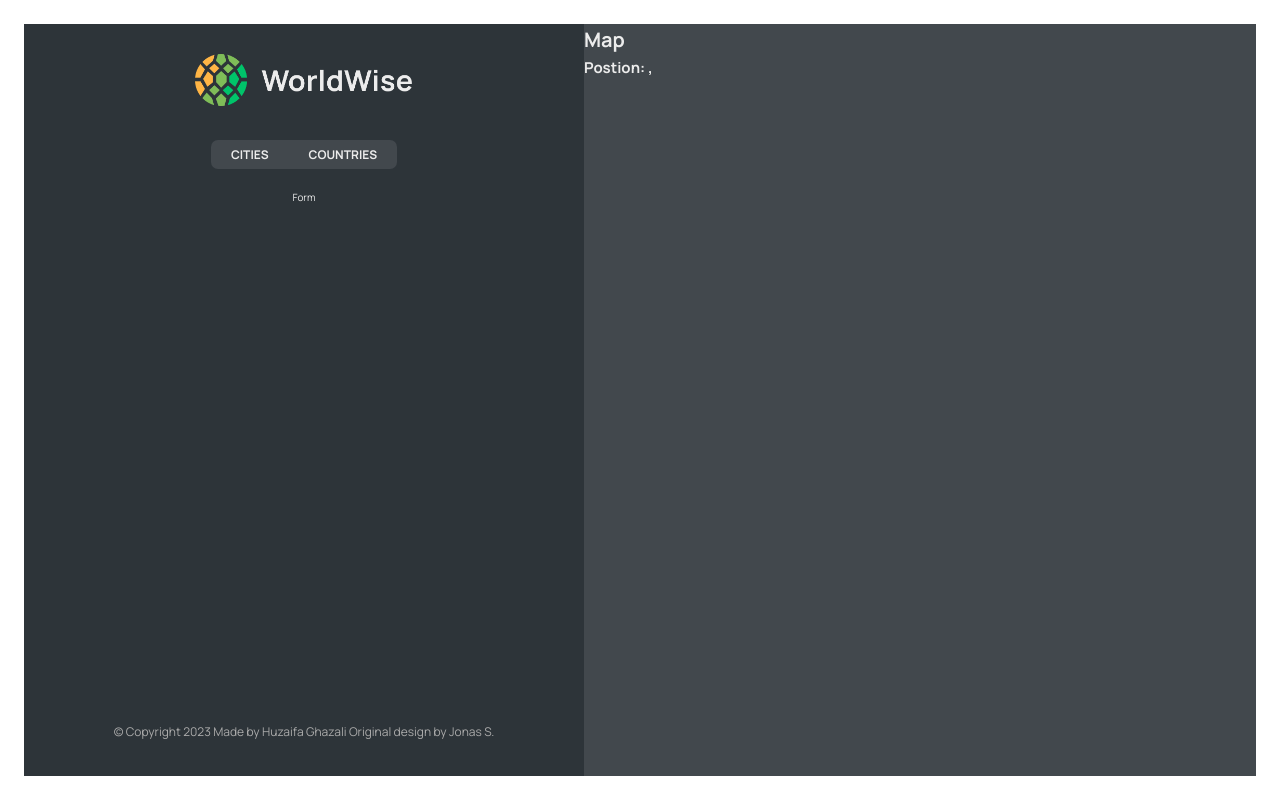
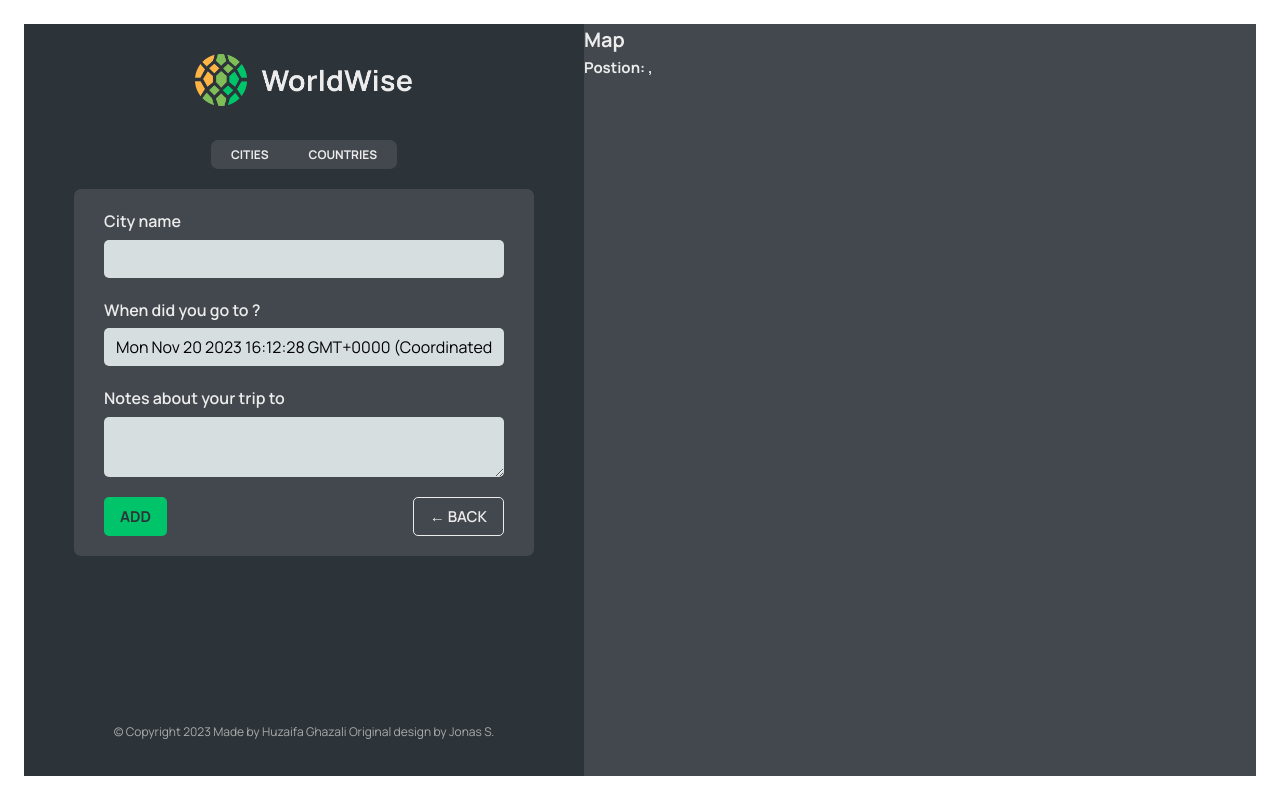
Before and after one commit to huzaifaghazali/World-Wise, a React (Vite) app: page /app/form in a window 1280 px wide. Built offline with nearby package versions, Linux system fonts and the light colour scheme; data requests are answered from the project's data file.

Commit message:
Added programmatic navigation

```diff
--- a/src/App.jsx
+++ b/src/App.jsx
@@ -9,6 +9,7 @@
 import CityList from './components/CityList';
 import CountryList from './components/CountryList';
 import City from './components/City';
+import Form from './components/Form';
 
 const BASE_URL = 'http://localhost:8000';
 
@@ -56,7 +57,7 @@
             path='countries'
             element={<CountryList cities={cities} isLoading={isLoading} />}
           />
-          <Route path='form' element={<p>Form</p>} />
+          <Route path='form' element={<Form />} />
         </Route>
         <Route path='*' element={<PageNotFound />} />
       </Routes>
--- /dev/null
+++ b/src/components/Button.jsx
@@ -0,0 +1,11 @@
+import React from 'react';
+import styles from './Button.module.css';
+function Button({ children, onClick, type }) {
+  return (
+    <button className={`${styles.btn} ${styles[type]}`} onClick={onClick}>
+      {children}
+    </button>
+  );
+}
+
+export default Button;
--- a/src/components/CityItem.jsx
+++ b/src/components/CityItem.jsx
@@ -24,8 +24,6 @@
 function CityItem({ city }) {
   const { cityName, emoji, date, id, position } = city;
 
-console.log(position);
-
   return (
     <li>
       <Link className={styles.cityItem} to={`${id}?lat=${position.lat}&lng=${position.lng}`}>
--- a/src/components/CountryItem.jsx
+++ b/src/components/CountryItem.jsx
@@ -6,8 +6,6 @@
   let countryCode = Array.from(flag, (codeUnit) => codeUnit.codePointAt())
     .map((char) => String.fromCharCode(char - 127397).toLowerCase())
     .join('');
-
-  console.log('country code is = ', countryCode);
   return (
     <img src={`https://flagcdn.com/24x18/${countryCode}.png`} alt='flag' />
   );
--- a/src/components/CountryList.jsx
+++ b/src/components/CountryList.jsx
@@ -5,7 +5,6 @@
 import Message from './Message';
 
 function CountryList({ cities, isLoading }) {
-  console.log(cities);
   if (isLoading) return <Spinner />;
 
   if (!cities.length)
@@ -26,7 +25,7 @@
   return (
     <ul className={styles.countryList}>
       {countries.map((country) => (
-        <CountryItem country={country} />
+        <CountryItem country={country} key={country.country} />
       ))}
     </ul>
   );
--- a/src/components/Form.jsx
+++ b/src/components/Form.jsx
@@ -1,29 +1,32 @@
 // "https://api.bigdatacloud.net/data/reverse-geocode-client?latitude=0&longitude=0"
 
-import { useState } from "react";
-
-import styles from "./Form.module.css";
+import { useState } from 'react';
+import Button from './Button';
+import styles from './Form.module.css';
+import { useNavigate } from 'react-router-dom';
 
 export function convertToEmoji(countryCode) {
   const codePoints = countryCode
     .toUpperCase()
-    .split("")
+    .split('')
     .map((char) => 127397 + char.charCodeAt());
   return String.fromCodePoint(...codePoints);
 }
 
 function Form() {
-  const [cityName, setCityName] = useState("");
-  const [country, setCountry] = useState("");
+  const [cityName, setCityName] = useState('');
+  const [country, setCountry] = useState('');
   const [date, setDate] = useState(new Date());
-  const [notes, setNotes] = useState("");
+  const [notes, setNotes] = useState('');
+
+  const navigate = useNavigate();
 
   return (
     <form className={styles.form}>
       <div className={styles.row}>
-        <label htmlFor="cityName">City name</label>
+        <label htmlFor='cityName'>City name</label>
         <input
-          id="cityName"
+          id='cityName'
           onChange={(e) => setCityName(e.target.value)}
           value={cityName}
         />
@@ -31,26 +34,34 @@
       </div>
 
       <div className={styles.row}>
-        <label htmlFor="date">When did you go to {cityName}?</label>
+        <label htmlFor='date'>When did you go to {cityName}?</label>
         <input
-          id="date"
+          id='date'
           onChange={(e) => setDate(e.target.value)}
           value={date}
         />
       </div>
 
       <div className={styles.row}>
-        <label htmlFor="notes">Notes about your trip to {cityName}</label>
+        <label htmlFor='notes'>Notes about your trip to {cityName}</label>
         <textarea
-          id="notes"
+          id='notes'
           onChange={(e) => setNotes(e.target.value)}
           value={notes}
         />
       </div>
 
       <div className={styles.buttons}>
-        <button>Add</button>
-        <button>&larr; Back</button>
+        <Button type='primary'>Add</Button>
+        <Button
+          type='back'
+          onClick={(e) => {
+            e.preventDefault();
+            navigate(-1);
+          }}
+        >
+          &larr; Back
+        </Button>
       </div>
     </form>
   );
--- a/src/components/Map.jsx
+++ b/src/components/Map.jsx
@@ -1,21 +1,28 @@
-import React from 'react'
-import styles from './Map.module.css'
-import { useSearchParams } from 'react-router-dom'
+import React from 'react';
+import styles from './Map.module.css';
+import { useNavigate, useSearchParams } from 'react-router-dom';
 
 function Map() {
+  const navigate = useNavigate();
 
-  const [searchParams, setSearchParams] =  useSearchParams();
+  const [searchParams, setSearchParams] = useSearchParams();
 
   const lat = searchParams.get('lat');
   const lng = searchParams.get('lng');
 
-
   return (
-    <div className={styles.mapContainer }>
+    <div
+      className={styles.mapContainer}
+      onClick={() => {
+        navigate('form');
+      }}
+    >
       <h1>Map</h1>
-      <h2> Postion: {lat}, {lng}</h2>
+      <h2>
+        Postion: {lat}, {lng}
+      </h2>
     </div>
-  )
+  );
 }
 
-export default Map
+export default Map;
```
